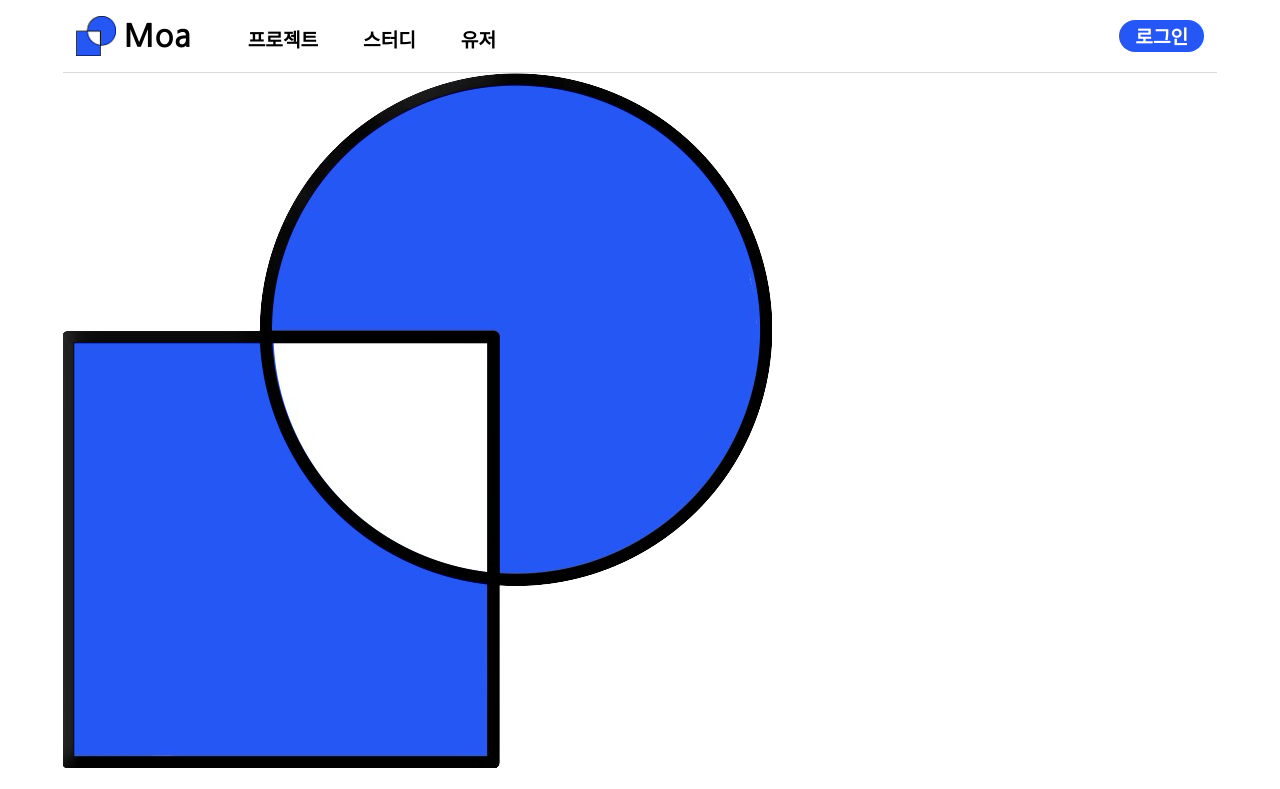
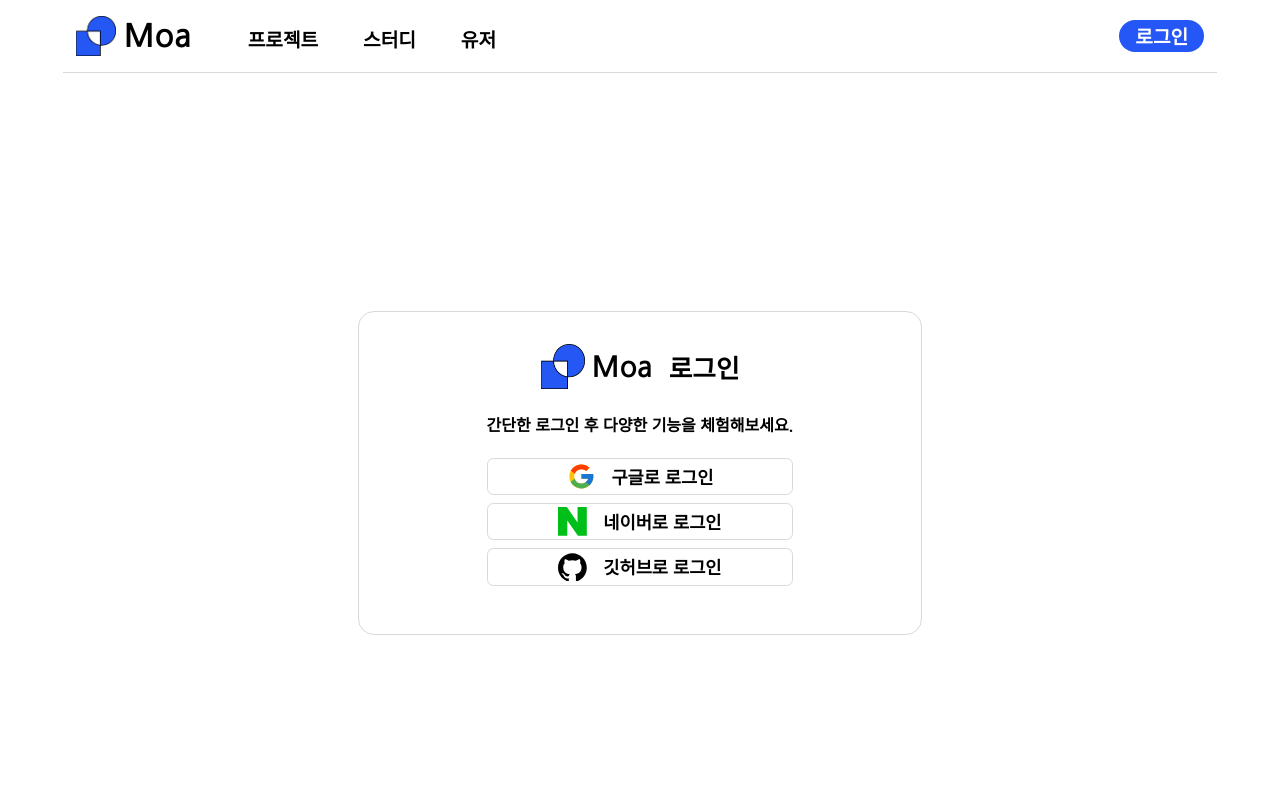
Before and after one commit to Moa-dev-team/Moa-frontend, a React (Create React App) app in the folder frontend/: page /login in a window 1280 px wide. Shown: the top 789 px of the page. Built offline with nearby package versions, Linux system fonts and the light colour scheme.

Commit message:
feat : 로그인 페이지 스타일링

```diff
--- /dev/null
+++ b/frontend/src/components/Buttons/LoginButton.jsx
@@ -0,0 +1,13 @@
+import React from "react";
+import styles from "./LoginButton.module.css";
+
+export default function LoginButton({ sns: { id, logo, text, eng } }) {
+  return (
+    <li key={id}>
+      <button className={styles.button}>
+        {logo}
+        <span>{text}로 로그인</span>
+      </button>
+    </li>
+  );
+}
--- /dev/null
+++ b/frontend/src/components/Buttons/LoginButton.module.css
@@ -0,0 +1,17 @@
+.button {
+  display: flex;
+  justify-content: center;
+  align-items: center;
+  width: 100%;
+  margin: 0.5rem 0;
+  padding: 0.2rem 1rem;
+  font-size: 1.1rem;
+  background-color: white;
+  border: 1px solid var(--color-gray);
+  border-radius: 0.4rem;
+  transition: all 0.1s ease-in;
+}
+
+.button:hover {
+  border-color: black;
+}
--- a/frontend/src/index.css
+++ b/frontend/src/index.css
@@ -22,6 +22,12 @@ body {
 #root {
   width: 100%;
   max-width: 1154px;
+  height: 100%;
+}
+
+ul {
+  padding-left: 0;
+  list-style: none;
 }
 
 button {
--- a/frontend/src/pages/Login/Login.jsx
+++ b/frontend/src/pages/Login/Login.jsx
@@ -2,29 +2,45 @@ import React from "react";
 import logo from "../../assets/images/Logo.png";
 import { FcGoogle } from "react-icons/fc";
 import { SiNaver, SiGithub } from "react-icons/si";
+import styles from "./Login.module.css";
+import LoginButton from "../../components/buttons/LoginButton";
 
 const loginSNS = [
-  { text: "구글", logo: <FcGoogle />, id: 1 },
-  { text: "네이버", logo: <SiNaver />, id: 2 },
-  { text: "깃허브", logo: <SiGithub />, id: 3 },
+  {
+    text: "구글",
+    eng: "google",
+    logo: <FcGoogle className={styles.google} />,
+    id: 1,
+  },
+  {
+    text: "네이버",
+    eng: "naver",
+    logo: <SiNaver className={styles.naver} />,
+    id: 2,
+  },
+  {
+    text: "깃허브",
+    eng: "github",
+    logo: <SiGithub className={styles.github} />,
+    id: 3,
+  },
 ];
 
 export default function Login() {
   return (
-    <div>
-      <section>
-        <div>
-          <img src={logo} alt="logo" />
+    <div className={styles.page}>
+      <section className={styles.modal}>
+        <div className={styles.logo}>
+          <img className={styles.logoImage} src={logo} alt="logo" />
           <h1>Moa</h1>
           <h2>로그인</h2>
         </div>
-        <pre>간단한 로그인 후 다양한 기능을 체험해보세요</pre>
+        <pre className={styles.description}>
+          간단한 로그인 후 다양한 기능을 체험해보세요.
+        </pre>
         <ul>
           {loginSNS.map((sns) => (
-            <li key={sns.id}>
-              {sns.logo}
-              {sns.text}
-            </li>
+            <LoginButton key={sns.id} sns={sns} />
           ))}
         </ul>
       </section>
--- a/frontend/src/pages/Login/Login.module.css
+++ b/frontend/src/pages/Login/Login.module.css
@@ -0,0 +1,57 @@
+.page {
+  display: flex;
+  justify-content: center;
+  align-items: center;
+  height: 100%;
+}
+
+.modal {
+  padding: 2rem 8rem;
+  border: 1px solid var(--color-gray);
+  border-radius: 1rem;
+}
+
+.logo {
+  display: flex;
+  justify-content: center;
+  align-items: center;
+}
+
+.logo h1,
+.logo h2 {
+  margin: 0;
+}
+
+.logo h1 {
+  margin-left: 0.4rem;
+  font-size: 1.8rem;
+}
+
+.logo h2 {
+  margin-left: 1rem;
+  font-size: 1.6rem;
+}
+
+.logoImage {
+  width: 2.8rem;
+  height: 2.8rem;
+}
+
+.description {
+  margin: 1.4rem 0;
+}
+
+.google,
+.naver,
+.github {
+  margin-right: 1rem;
+  font-size: 1.8rem;
+}
+
+.naver {
+  color: #00bf18;
+}
+
+.github {
+  color: black;
+}
```
